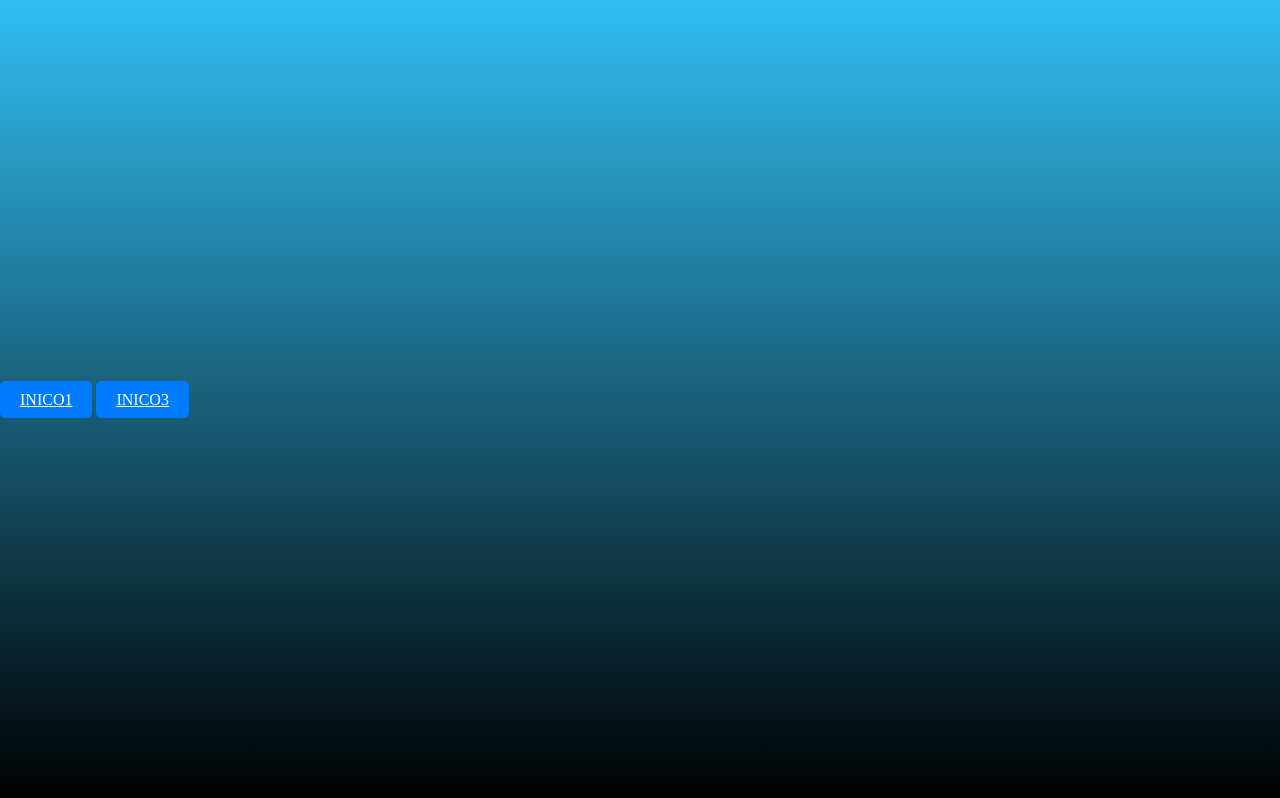
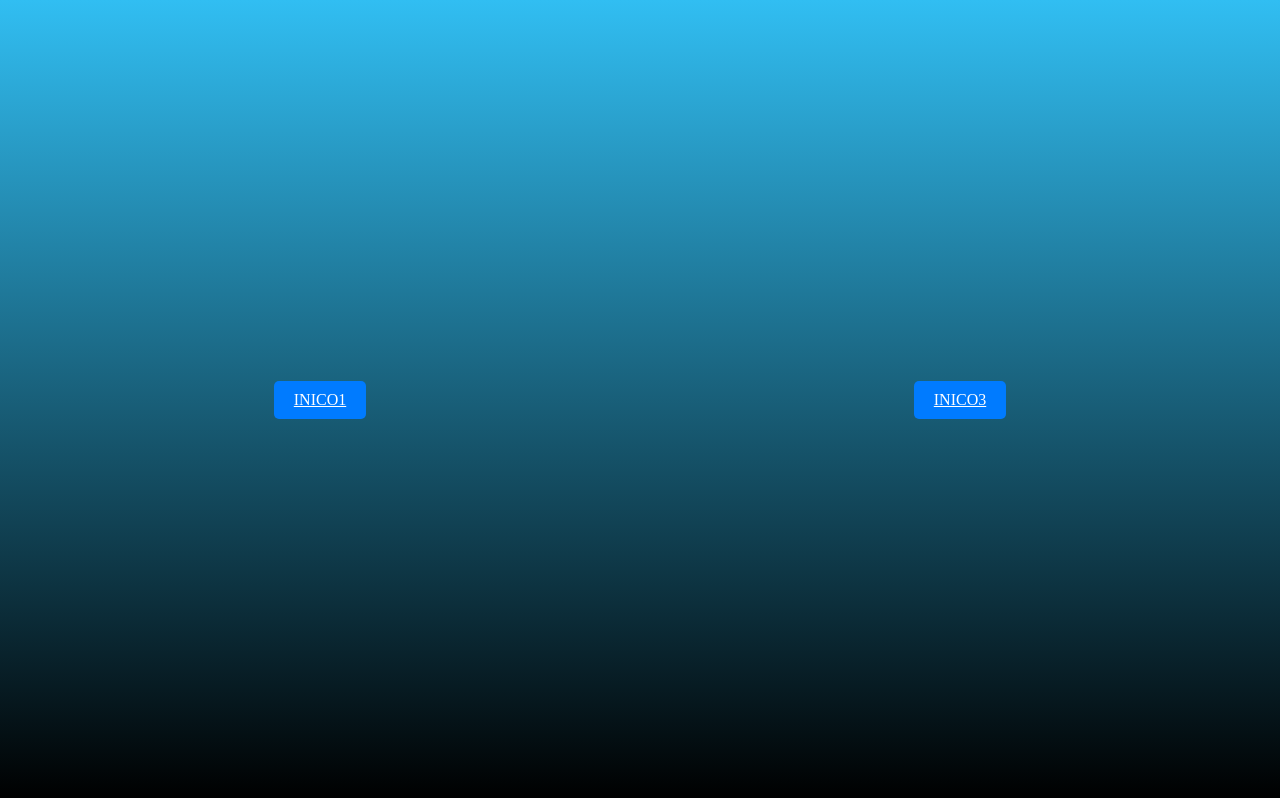
Before and after one commit to EBMEBM/FlyClient, a plain HTML site: page index.html in a window 1280 px wide. Drawn offline with Linux system fonts and the light colour scheme.

Commit message:
Update index.html

```diff
--- a/index.html
+++ b/index.html
@@ -1,15 +1,21 @@
 <!DOCTYPE html>
 <html lang="ca">
 <head>
-  <meta charset="UTF-8">
-  <meta name="viewport" content="width=device-width, initial-scale=1.0">
-  <title>FlyClient</title>
-  <link rel="stylesheet" type="text/css" href="styles.css">
+<meta charset="UTF-8">
+<meta name="viewport" content="width=device-width, initial-scale=1.0">
+<title>FlyClient</title>
+<link rel="stylesheet" type="text/css" href="styles.css">
+
 </head>
 <body>
-  <nav>
+
+<div class="container">
     <a href="index.html" class="button">INICO1</a>
+</div>
+
+<div class="container">
     <a href="index.html" class="button">INICO3</a>
-  </nav>
+</div>
+
 </body>
 </html>
```
